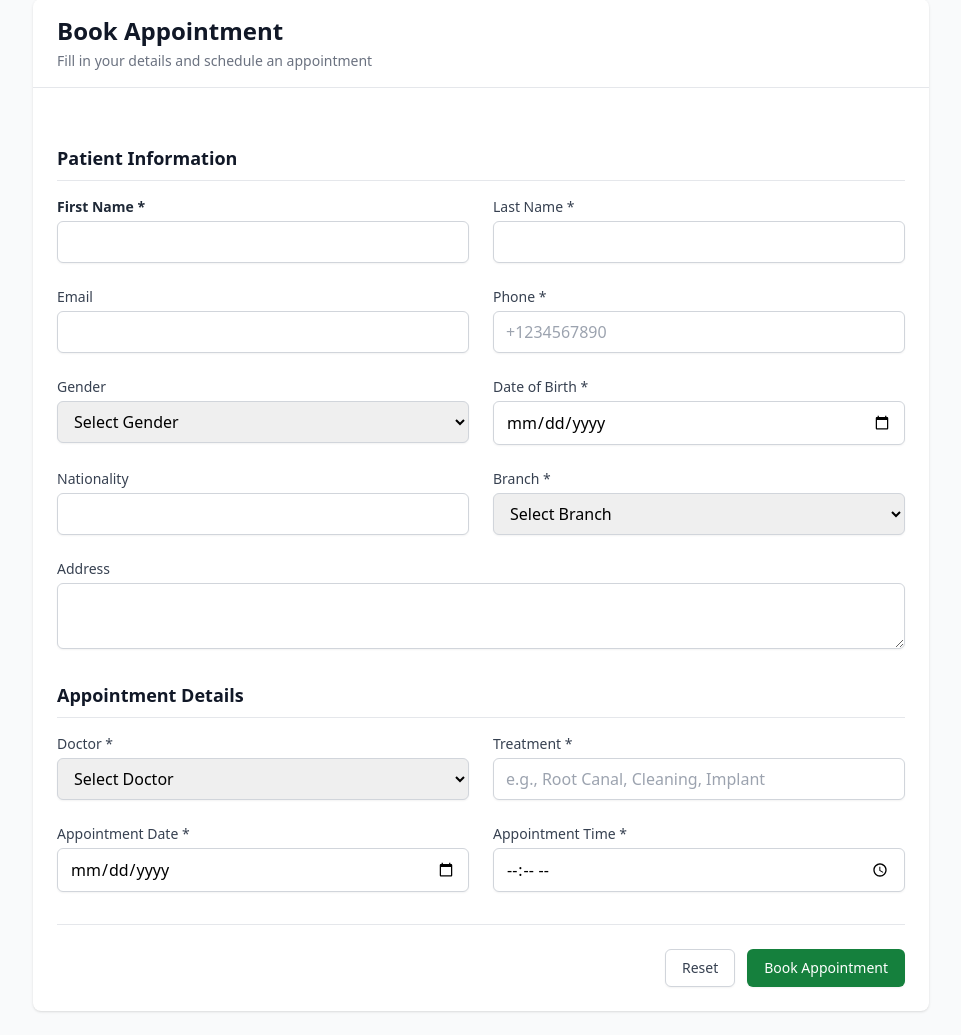
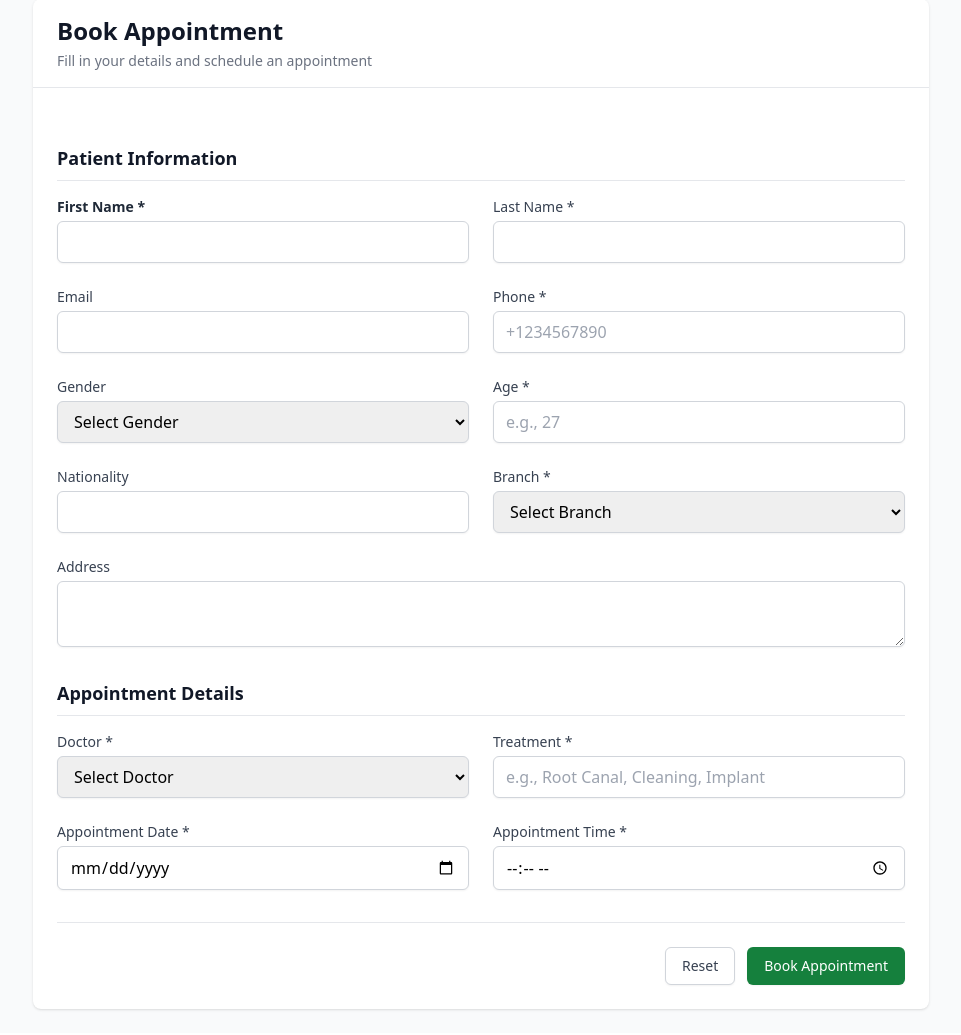
Before and after one commit to ssekimuli/dentichair-multitenant-backend, a Laravel app: page /book-appointment in a window 1280 px wide. Shown: the part 89-1124 px from the top of the page, without its empty margins (159-1120 px from the left). After the commit the page ends 1100 px from the top, so only its background shows below. Run offline with Laravel 12, Linux system fonts and the light colour scheme; data comes from the database, SQL or seed files in the repository; some libraries are stand-ins or nearby versions.

Commit message:
Change booking form to accept age instead of date_of_birth
- Update BookAppointmentController validation to accept 'age' field (1-150)
- Backend calculates date_of_birth from age using Carbon
- Update booking form to display age input field instead of date_of_birth
- Age input pre-fills with calculated value from existing patient date_of_birth

Co-Authored-By: Claude Haiku 4.5 <noreply@anthropic.com>
Claude-Session: https://claude.ai/code/session_011ADdMFjqeMpQf6XNzoqr9c

```diff
--- a/app/Http/Controllers/Web/BookAppointmentController.php
+++ b/app/Http/Controllers/Web/BookAppointmentController.php
@@ -43,7 +43,7 @@ class BookAppointmentController extends Controller
             'phone' => 'required|string|max:20',
             'address' => 'nullable|string|max:255',
             'gender' => 'nullable|in:Male,Female,Other',
-            'date_of_birth' => 'required|date',
+            'age' => 'required|integer|min:1|max:150',
             'nationality' => 'nullable|string|max:255',
             'branch_id' => 'required|exists:branches,id',
 
@@ -61,6 +61,9 @@ class BookAppointmentController extends Controller
                 },
             ],
         ]);
+
+        // Calculate date_of_birth from age
+        $dateOfBirth = Carbon::now()->subYears($validated['age'])->format('Y-m-d');
 
         // Check for double-booking
         $conflictingAppointment = Appointment::where('doctor_id', $validated['doctor_id'])
@@ -92,7 +95,7 @@ class BookAppointmentController extends Controller
                 'phone' => $validated['phone'],
                 'address' => $validated['address'],
                 'gender' => $validated['gender'],
-                'date_of_birth' => $validated['date_of_birth'],
+                'date_of_birth' => $dateOfBirth,
                 'status' => 'Active',
                 'branch_id' => $validated['branch_id'],
                 'nationality' => $validated['nationality'],
--- a/resources/views/forms/book-appointment.blade.php
+++ b/resources/views/forms/book-appointment.blade.php
@@ -90,13 +90,16 @@
                         @enderror
                     </div>
 
-                    <!-- Date of Birth -->
+                    <!-- Age -->
                     <div>
-                        <label for="date_of_birth" class="block text-sm font-medium text-gray-700">Date of Birth *</label>
-                        <input type="date" name="date_of_birth" id="date_of_birth" value="{{ old('date_of_birth', $patient?->date_of_birth?->format('Y-m-d')) }}"
+                        <label for="age" class="block text-sm font-medium text-gray-700">Age *</label>
+                        <input type="number" name="age" id="age"
+                            value="{{ old('age', $patient?->date_of_birth ? now()->diffInYears($patient->date_of_birth) : '') }}"
+                            placeholder="e.g., 27"
+                            min="1" max="150"
                             class="mt-1 block w-full rounded-md border-gray-300 shadow-sm focus:border-indigo-500 focus:ring-indigo-500 border px-3 py-2"
                             required>
-                        @error('date_of_birth')
+                        @error('age')
                             <p class="mt-1 text-sm text-red-600">{{ $message }}</p>
                         @enderror
                     </div>
```
